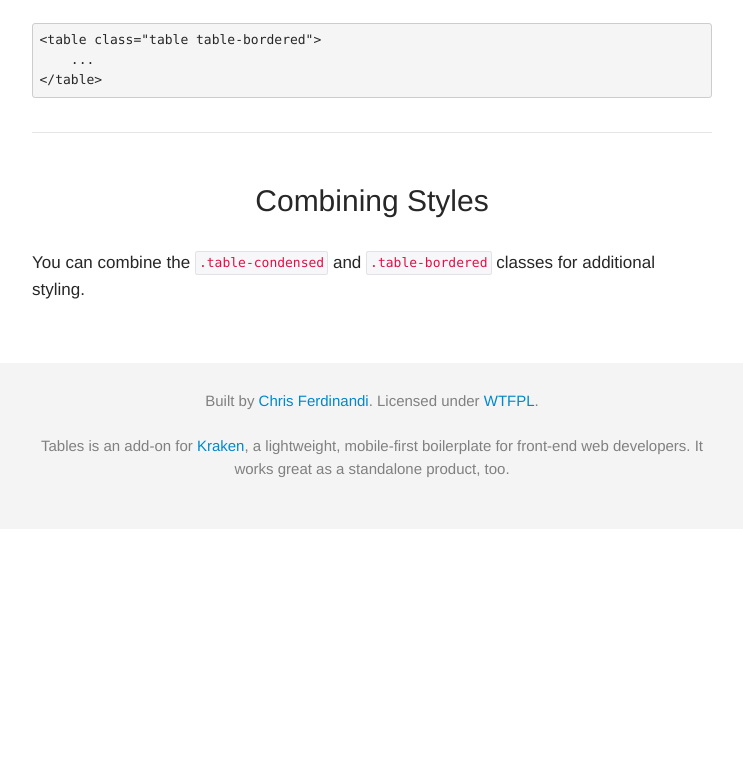
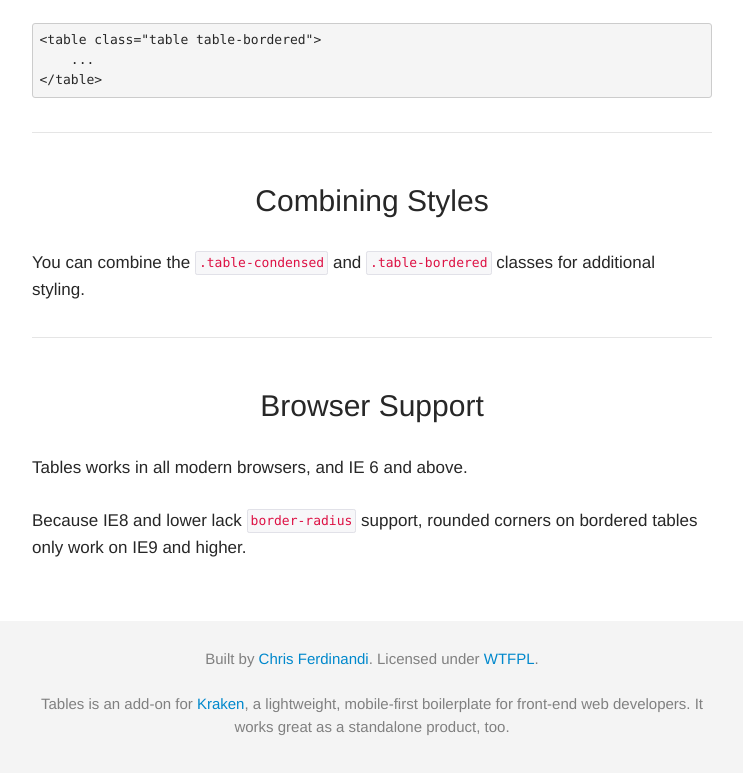
Before and after one commit to jwebcat/tables-sass, a plain HTML site: page index.html in a window 1280 px wide. Shown: the part 2241-3014 px from the top of the page, without its empty margins (268-1011 px from the left). Before the commit the page ends 2770 px from the top, so only its background shows below. Drawn offline with Linux system fonts and the light colour scheme.

Commit message:
Added browser support

```diff
--- a/index.html
+++ b/index.html
@@ -182,6 +182,16 @@
 
             <p>You can combine the <code>.table-condensed</code> and <code>.table-bordered</code> classes for additional styling.</p>
 
+            <hr>
+
+
+            <h1 class="text-center">Browser Support</h1>
+
+            <p>Tables works in all modern browsers, and IE 6 and above.</p>
+
+            <p>Because IE8 and lower lack <code>border-radius</code> support, rounded corners on bordered tables only work on IE9 and higher.</p>
+
+
         </article>
 	</section>
 
```
